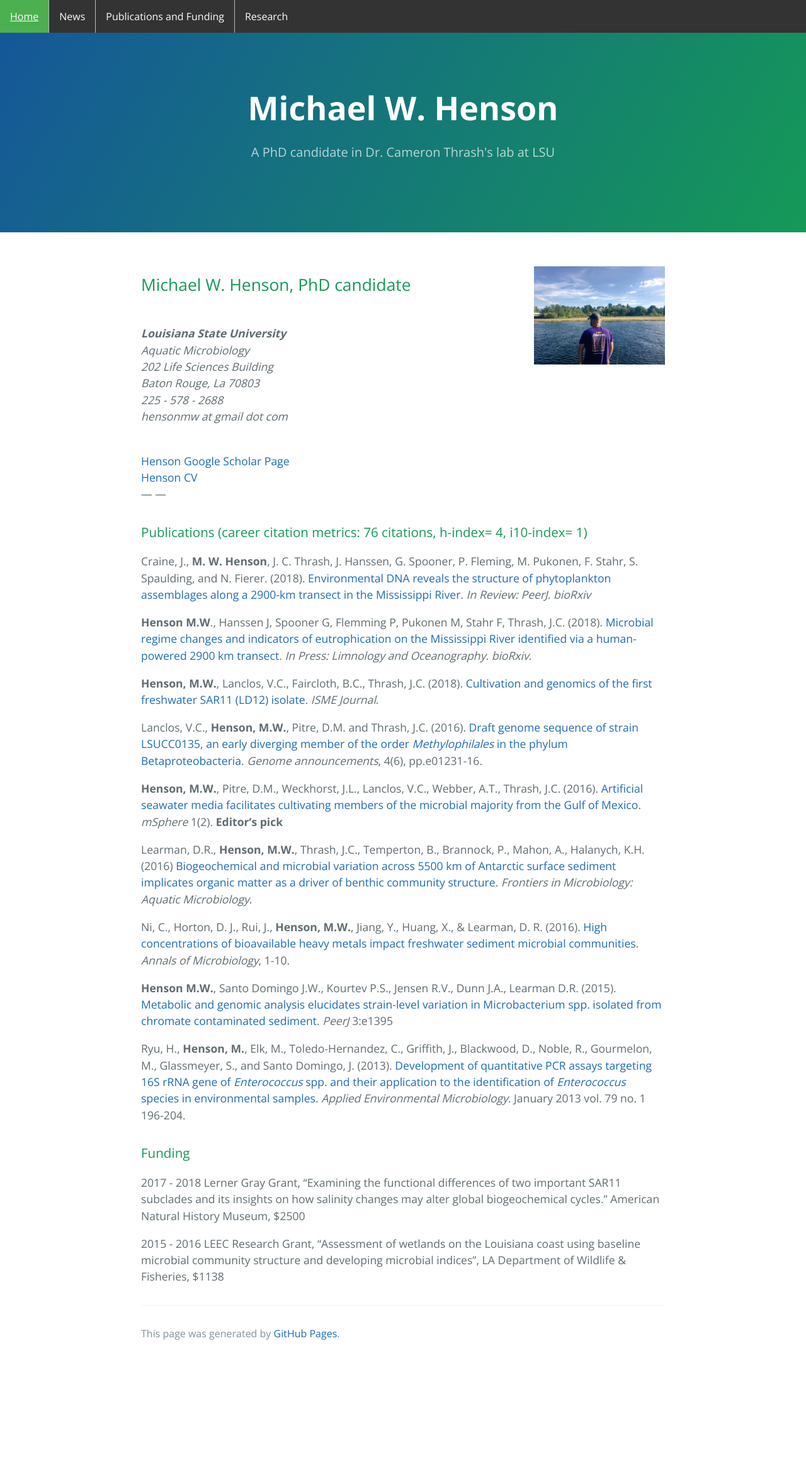
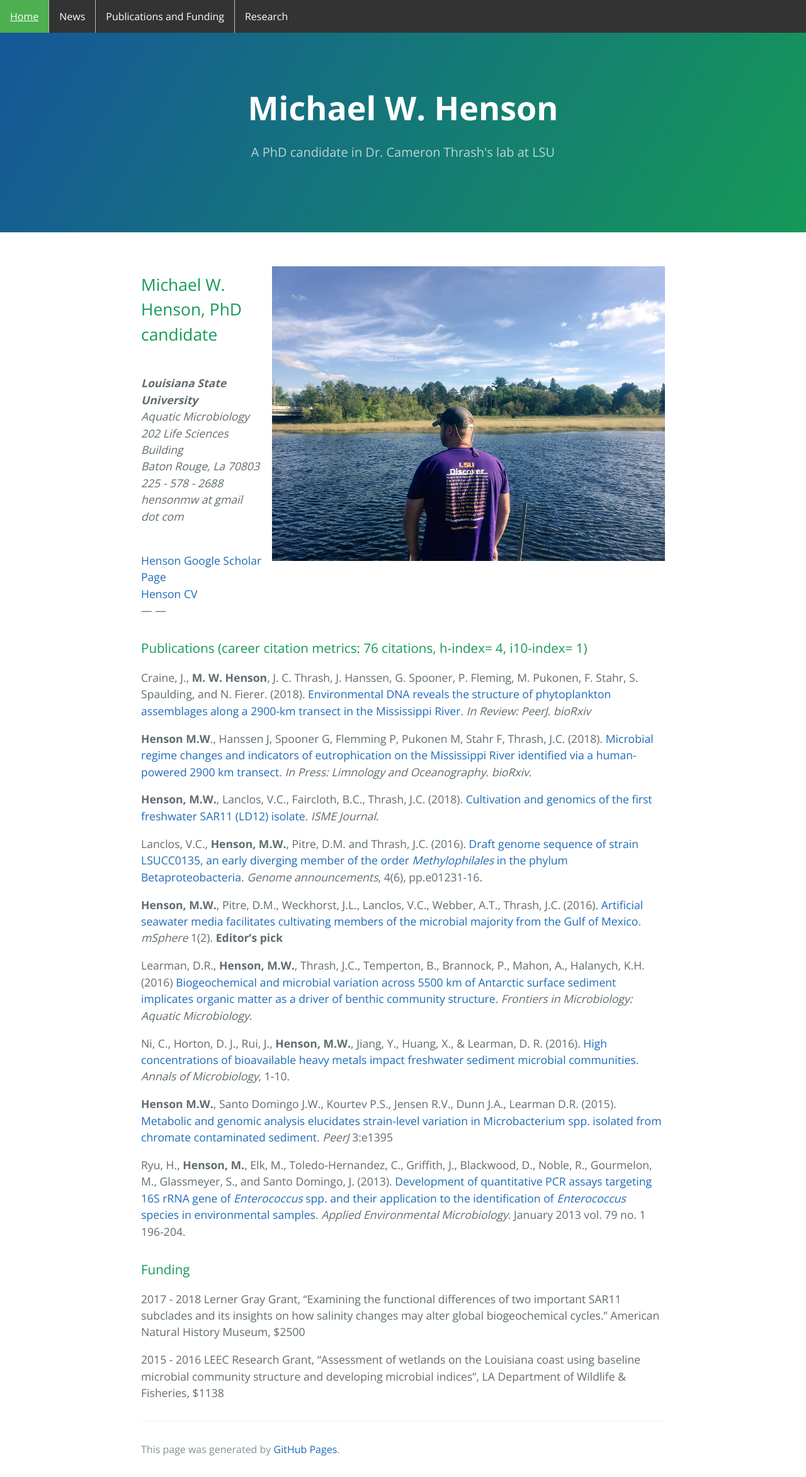
Before and after one commit to Hensonmw/hensonmw.github.io, a Jekyll site: the page built from Research/index.md, in a window 1280 px wide. Shown: the whole page at 63% size. Built offline with Jekyll 4.4.1, drawn with Linux system fonts in a browser that asks for light colours; comment, search, counter and statistics services are not loaded; before the commit the page ends 2162 px from its top, so only the background shows below that.

Commit message:
updated home page

```diff
--- a/Research/index.md
+++ b/Research/index.md
@@ -5,7 +5,7 @@ permalink: /Publications/
 ---
 <script type='text/javascript' src='https://d1bxh8uas1mnw7.cloudfront.net/assets/embed.js'></script>
 
-<img style="float: right; margin-left: 15px; margin-top: 5px" width="25%" src="{{ site.url }}/images/2016-09-02 16.50.50.jpg">
+<img style="float: right; margin-left: 15px; margin-top: 5px" width="75%" src="{{ site.url }}/images/2016-09-02 16.50.50.jpg">
 
 ## Michael W. Henson, PhD candidate
 <br>
--- a/_layouts/default.html
+++ b/_layouts/default.html
@@ -46,7 +46,7 @@ li a:hover:not(.active) {
 <body>
 
 <ul>
-  <li><a class="active" href="./">Home</a></li>
+  <li><a class="active" href="../">Home</a></li>
   <li><a href="/News">News</a></li>
   <li><a href="/Publications">Publications and Funding</a></li>
   <li><a href="/Research">Research</a></li>
```
